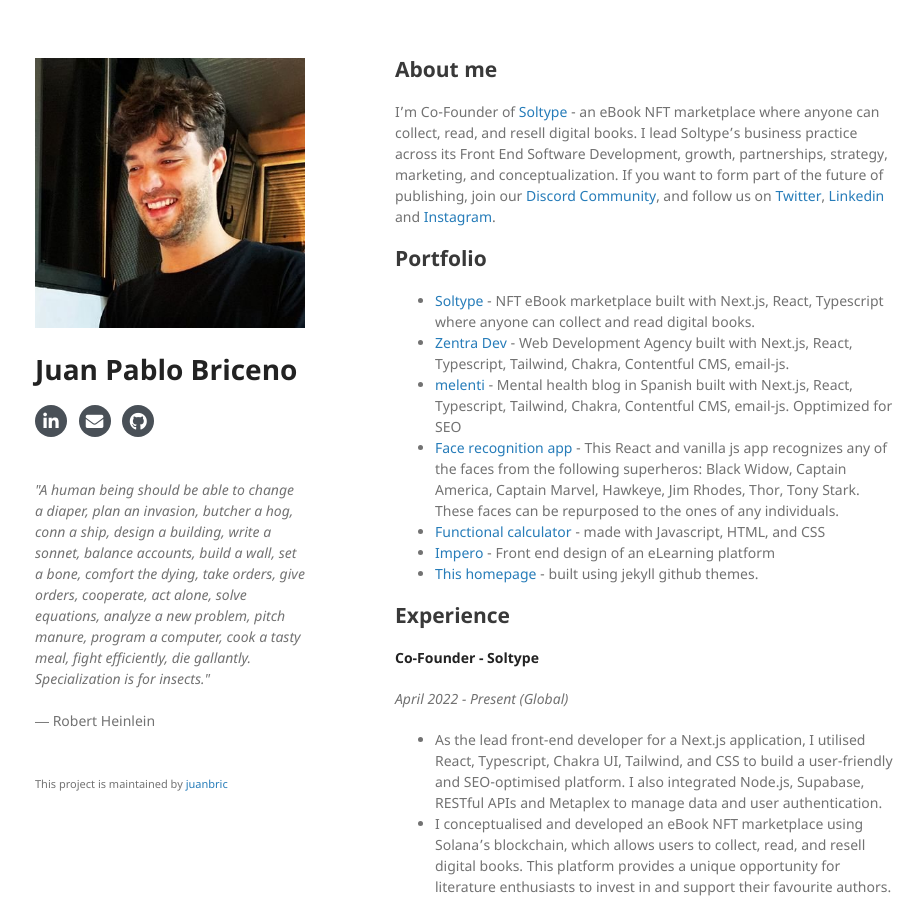
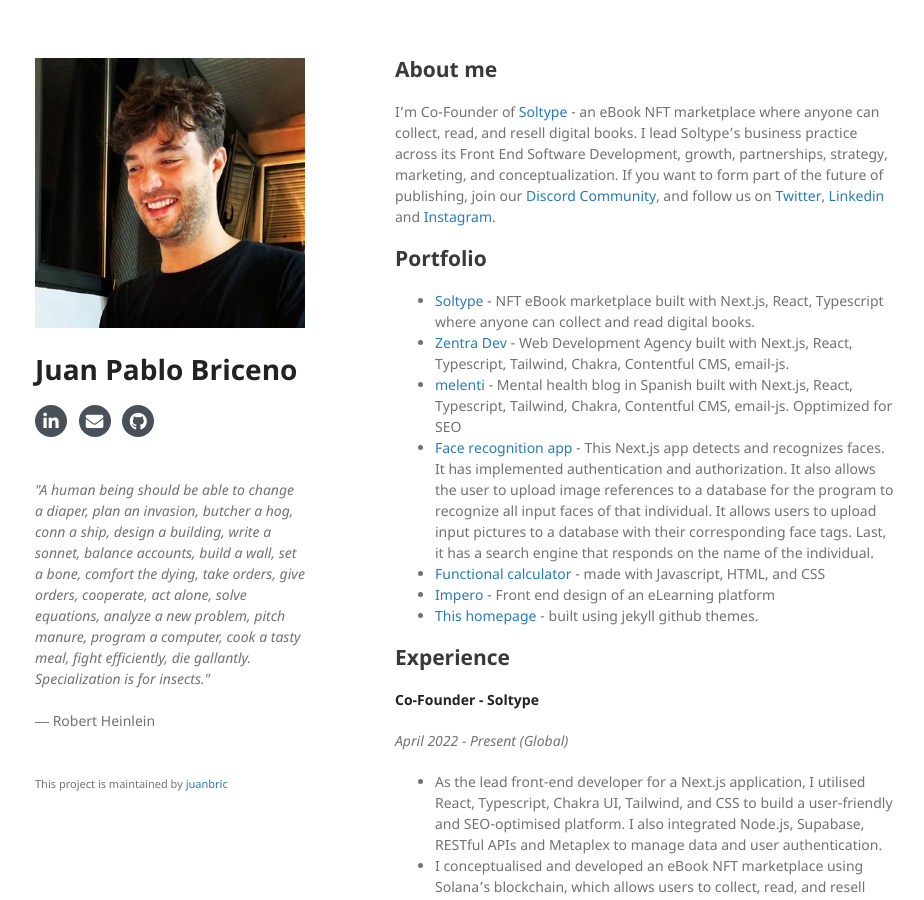
Before and after one commit to juanbric/homepage, a Jekyll site: the page built from index.md, in a window 1280 px wide and 900 px high. Shown: the whole window, without its empty margins (175-1099 px from the left). Built offline with Jekyll 4.4.1, drawn with Linux system fonts in a browser that asks for light colours; nearby versions of some CDN libraries; our own code applies the rules of GitHub Pages for plain Markdown files; a style sheet for code colours, icons or effects is not loaded.

Commit message:
Update index.md

```diff
--- a/index.md
+++ b/index.md
@@ -5,7 +5,7 @@ I'm Co-Founder of [Soltype](https://www.soltype.io/) - an eBook NFT marketplace
 - [Soltype](https://www.soltype.io/) - NFT eBook marketplace built with Next.js, React, Typescript where anyone can collect and read digital books.
 - [Zentra Dev](https://zentradev.vercel.app/) - Web Development Agency built with Next.js, React, Typescript, Tailwind, Chakra, Contentful CMS, email-js.
 - [melenti](https://melenti.vercel.app/) - Mental health blog in Spanish built with Next.js, React, Typescript, Tailwind, Chakra, Contentful CMS, email-js. Opptimized for SEO
-- [Face recognition app](https://face-recognition-juanbri.vercel.app/) - This React and vanilla js app recognizes any of the faces from the following superheros: Black Widow, Captain America, Captain Marvel, Hawkeye, Jim Rhodes, Thor, Tony Stark. These faces can be repurposed to the ones of any individuals.
+- [Face recognition app](https://face-recognition-juanbri.vercel.app/) - This Next.js app detects and recognizes faces. It has implemented authentication and authorization. It also allows the user to upload image references to a database for the program to recognize all input faces of that individual. It allows users to upload input pictures to a database with their corresponding face tags. Last, it has a search engine that responds on the name of the individual.
 - [Functional calculator](https://juanbric.github.io/calculator/) - made with Javascript, HTML, and CSS
 - [Impero](https://juanbric.github.io/impero/dist/index.html) - Front end design of an eLearning platform
 - [This homepage](https://juanbric.github.io/homepage/) - built using jekyll github themes.
```
